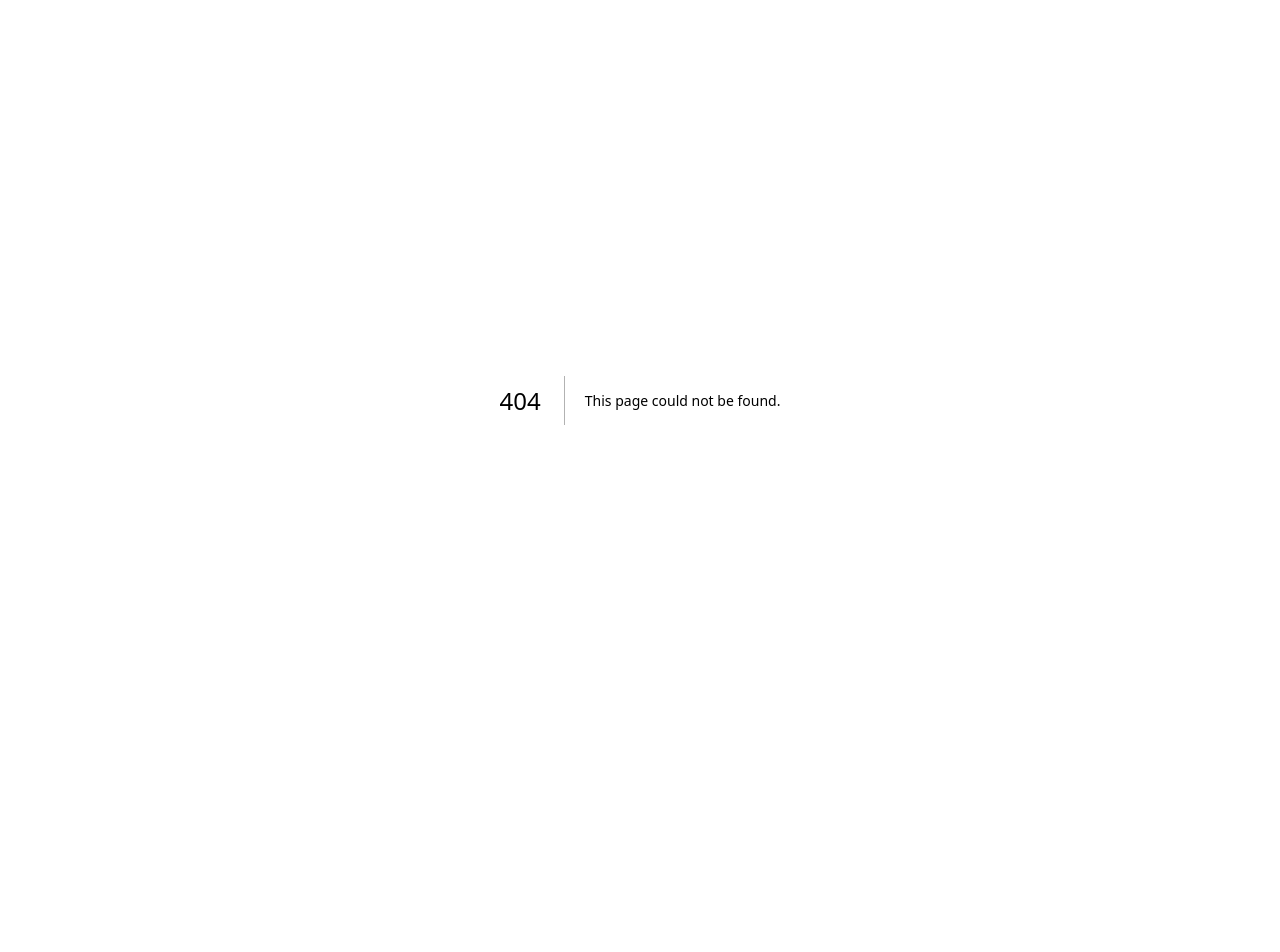
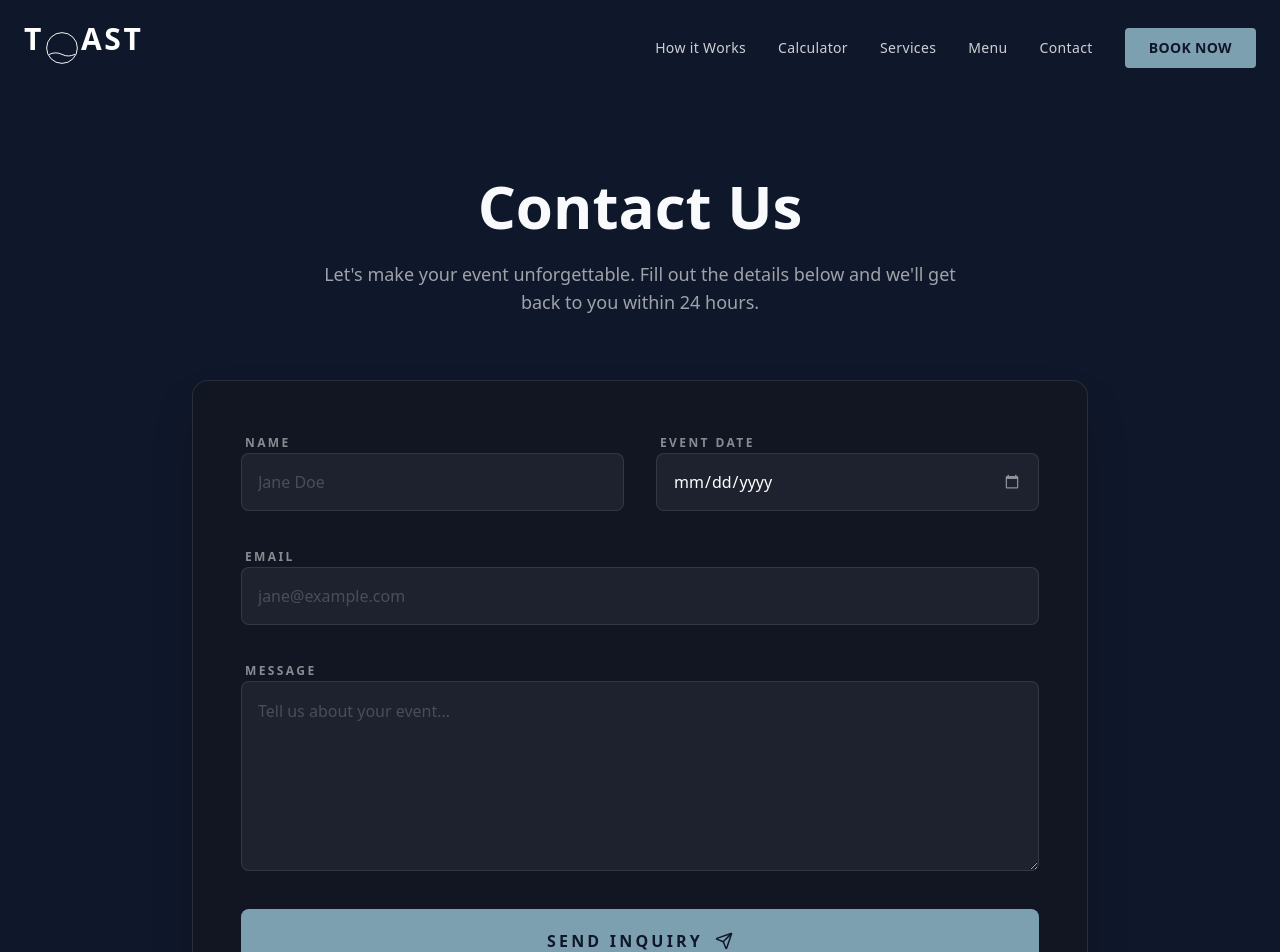
Before and after one commit to sunsetsacoustic/ToastWebsite, a Next.js app: page /contact in a window 1280 px wide. Before the commit this address had no page. Shown: the top 952 px of the page. Before the commit the page ends 800 px from the top, so only its background shows below. Built offline with nearby package versions, Linux system fonts and the light colour scheme; a web font is replaced by a local one.

Commit message:
Add contact page logic

```diff
--- /dev/null
+++ b/app/contact/page.tsx
@@ -0,0 +1,140 @@
+"use client";
+
+import { useState, useEffect, Suspense } from "react";
+import { useSearchParams } from "next/navigation";
+import Navbar from "@/components/Navbar";
+import Footer from "@/components/Footer";
+import { CheckCircle2, Send, Loader2 } from "lucide-react";
+
+function ContactForm() {
+    const searchParams = useSearchParams();
+    const [message, setMessage] = useState("");
+    const [hasParams, setHasParams] = useState(false);
+    const [isLoading, setIsLoading] = useState(false);
+
+    useEffect(() => {
+        const guests = searchParams.get("guests");
+        const hours = searchParams.get("hours");
+        const cost = searchParams.get("cost");
+        const vibe = searchParams.get("vibe");
+
+        if (guests || hours || cost || vibe) {
+            setHasParams(true);
+            const vibeText = vibe ? `(${vibe} vibe)` : "";
+            const formattedCost = cost ? `Estimated budget: $${cost}.` : "";
+
+            const template = `Hi! I used your calculator for my event. I'm planning a party for ${guests || "..."} guests for ${hours || "..."} hours ${vibeText}. ${formattedCost} I'd like to book this setup.`;
+
+            setMessage(template);
+        }
+    }, [searchParams]);
+
+    const handleSubmit = async (e: React.FormEvent) => {
+        e.preventDefault();
+        setIsLoading(true);
+        // Simulate sending
+        await new Promise(resolve => setTimeout(resolve, 1500));
+        setIsLoading(false);
+        alert("Thanks! This is a demo, so no email was sent, but the form works!");
+    };
+
+    return (
+        <main className="min-h-screen bg-brand-dark text-white selection:bg-brand-gold selection:text-brand-dark pt-24">
+            <Navbar />
+
+            <section className="container mx-auto px-6 py-20 relative z-10">
+                <div className="max-w-4xl mx-auto">
+
+                    <div className="text-center mb-16">
+                        <h1 className="text-5xl md:text-6xl font-display font-bold text-brand-cream mb-6">Contact Us</h1>
+                        <p className="text-white/60 text-lg font-light max-w-2xl mx-auto">
+                            Let's make your event unforgettable. Fill out the details below and we'll get back to you within 24 hours.
+                        </p>
+                    </div>
+
+                    <div className="bg-zinc-900/40 backdrop-blur-md border border-white/10 rounded-2xl p-8 md:p-12 shadow-2xl relative overflow-hidden">
+
+                        {hasParams && (
+                            <div className="bg-brand-primary/10 border border-brand-primary/20 rounded-lg p-4 mb-8 flex items-center gap-3 text-brand-primary animate-in fade-in slide-in-from-top-4 duration-500">
+                                <CheckCircle2 size={20} />
+                                <span className="font-bold text-sm tracking-wide uppercase">Party Details Loaded</span>
+                            </div>
+                        )}
+
+                        <form onSubmit={handleSubmit} className="space-y-8">
+                            <div className="grid md:grid-cols-2 gap-8">
+                                <div className="space-y-3">
+                                    <label className="text-xs uppercase font-bold text-white/50 tracking-[0.2em] ml-1">Name</label>
+                                    <input
+                                        type="text"
+                                        required
+                                        className="w-full bg-white/5 border border-white/10 rounded-lg p-4 text-white placeholder:text-white/20 focus:outline-none focus:border-brand-primary focus:bg-white/10 transition-all"
+                                        placeholder="Jane Doe"
+                                    />
+                                </div>
+                                <div className="space-y-3">
+                                    <label className="text-xs uppercase font-bold text-white/50 tracking-[0.2em] ml-1">Event Date</label>
+                                    <input
+                                        type="date"
+                                        className="w-full bg-white/5 border border-white/10 rounded-lg p-4 text-white placeholder:text-white/20 focus:outline-none focus:border-brand-primary focus:bg-white/10 transition-all [&::-webkit-calendar-picker-indicator]:invert [&::-webkit-calendar-picker-indicator]:opacity-50 [&::-webkit-calendar-picker-indicator]:hover:opacity-100"
+                                    />
+                                </div>
+                            </div>
+
+                            <div className="space-y-3">
+                                <label className="text-xs uppercase font-bold text-white/50 tracking-[0.2em] ml-1">Email</label>
+                                <input
+                                    type="email"
+                                    required
+                                    className="w-full bg-white/5 border border-white/10 rounded-lg p-4 text-white placeholder:text-white/20 focus:outline-none focus:border-brand-primary focus:bg-white/10 transition-all"
+                                    placeholder="jane@example.com"
+                                />
+                            </div>
+
+                            <div className="space-y-3">
+                                <label className="text-xs uppercase font-bold text-white/50 tracking-[0.2em] ml-1">Message</label>
+                                <textarea
+                                    rows={6}
+                                    required
+                                    value={message}
+                                    onChange={(e) => setMessage(e.target.value)}
+                                    className="w-full bg-white/5 border border-white/10 rounded-lg p-4 text-white placeholder:text-white/20 focus:outline-none focus:border-brand-primary focus:bg-white/10 transition-all leading-relaxed"
+                                    placeholder="Tell us about your event..."
+                                />
+                            </div>
+
+                            <button
+                                type="submit"
+                                disabled={isLoading}
+                                className="w-full bg-brand-primary text-brand-dark font-bold py-5 rounded-lg uppercase tracking-[0.2em] hover:bg-white hover:text-black transition-all flex items-center justify-center gap-3 disabled:opacity-70 disabled:cursor-not-allowed group"
+                            >
+                                {isLoading ? (
+                                    <>
+                                        <Loader2 className="animate-spin" size={20} />
+                                        Sending...
+                                    </>
+                                ) : (
+                                    <>
+                                        Send Inquiry
+                                        <Send size={18} className="group-hover:translate-x-1 transition-transform" />
+                                    </>
+                                )}
+                            </button>
+                        </form>
+                    </div>
+
+                </div>
+            </section>
+
+            <Footer />
+        </main>
+    );
+}
+
+export default function ContactPage() {
+    return (
+        <Suspense fallback={<div className="min-h-screen bg-brand-dark flex items-center justify-center text-white">Loading...</div>}>
+            <ContactForm />
+        </Suspense>
+    );
+}
```
